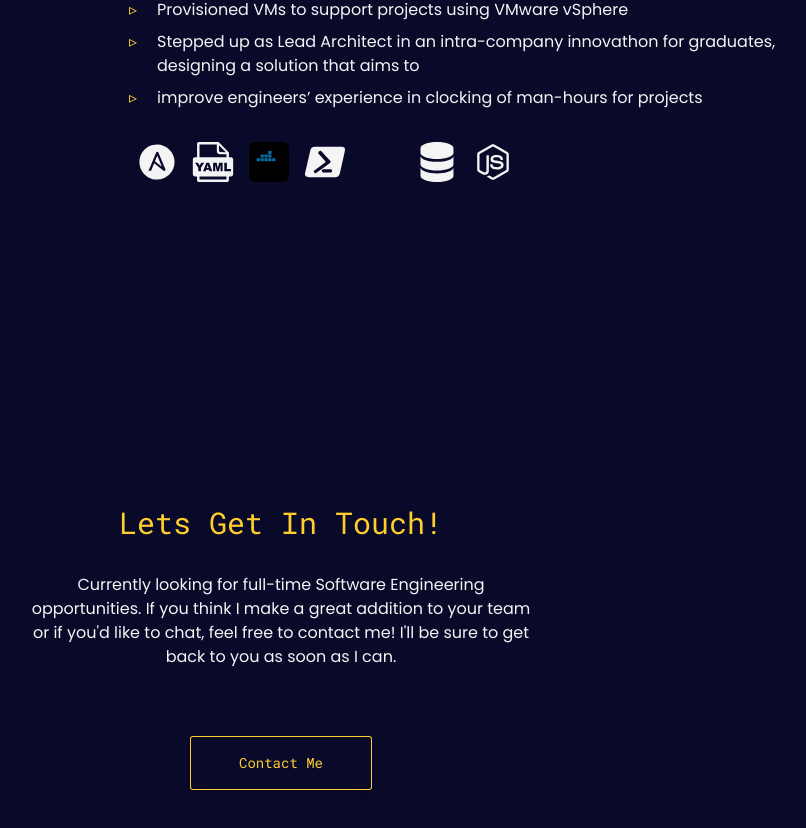
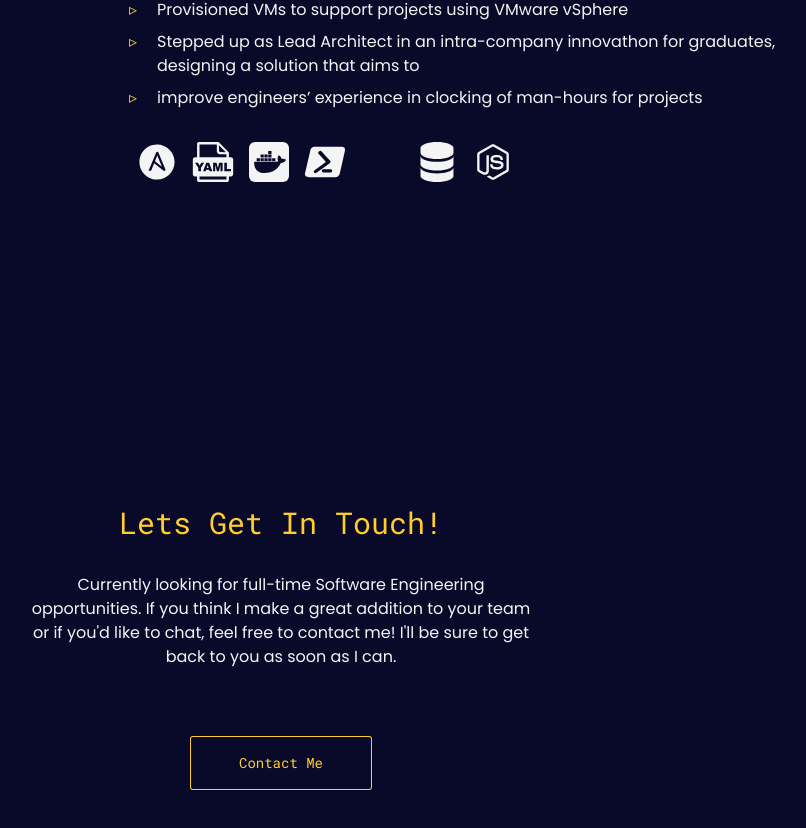
Before and after one commit to gucci3682/v1, a Next.js app: page / in a window 1280 px wide. Shown: the part 2473-3301 px from the top of the page, without its empty margins (359-1165 px from the left). Built offline with nearby package versions, Linux system fonts and the light colour scheme.

Commit message:
fix: docker colour

```diff
--- a/archive/Icons/Docker.md
+++ b/archive/Icons/Docker.md
@@ -9,11 +9,12 @@ svg: "<svg
   >
   <rect width='512' height='512' rx='15%' />
   <path
-  stroke='#066da5'
+  stroke='#09092A'
   stroke-width='38'
   d='M296 226h42m-92 0h42m-91 0h42m-91 0h41m-91 0h42m8-46h41m8 0h42m7 0h42m-42-46h42'
   />
   <path
+  fill='#09092A'
   d='m472 228s-18-17-55-11c-4-29-35-46-35-46s-29 35-8 74c-6 3-16 7-31 7H68c-5 19-5 145 133 145 99 0 173-46 208-130 52 4 63-39 63-39'
   />
   </svg>"
--- a/components/Icons/IconDocker.tsx
+++ b/components/Icons/IconDocker.tsx
@@ -7,14 +7,18 @@ export const IconDocker = () => {
       aria-label="Docker"
       role="img"
       viewBox="0 0 512 512"
+      className="fill-current text-white-dark transition-[opacity_.5s,color_.5s] hover:text-primary-light"
     >
       <rect width="512" height="512" rx="15%" />
       <path
-        stroke="#066da5"
+        stroke="#09092A"
         stroke-width="38"
         d="M296 226h42m-92 0h42m-91 0h42m-91 0h41m-91 0h42m8-46h41m8 0h42m7 0h42m-42-46h42"
       />
-      <path d="m472 228s-18-17-55-11c-4-29-35-46-35-46s-29 35-8 74c-6 3-16 7-31 7H68c-5 19-5 145 133 145 99 0 173-46 208-130 52 4 63-39 63-39" />
+      <path
+        fill="#09092A"
+        d="m472 228s-18-17-55-11c-4-29-35-46-35-46s-29 35-8 74c-6 3-16 7-31 7H68c-5 19-5 145 133 145 99 0 173-46 208-130 52 4 63-39 63-39"
+      />
     </svg>
   );
 };
--- a/jobs/nttdata.md
+++ b/jobs/nttdata.md
@@ -6,7 +6,7 @@ range: "Aug 2023 - Present"
 recommendation: false
 url: "https://www.nttdata.com/sg/en"
 techstack:
-  ["Ansible", "YAML", "Docker", "PowerShell", Typescript", "SQL", "NodeJS"]
+  ["Ansible", "YAML", "Docker", "PowerShell", TypeScript", "SQL", "NodeJS"]
 index: 1
 ---
 
```
